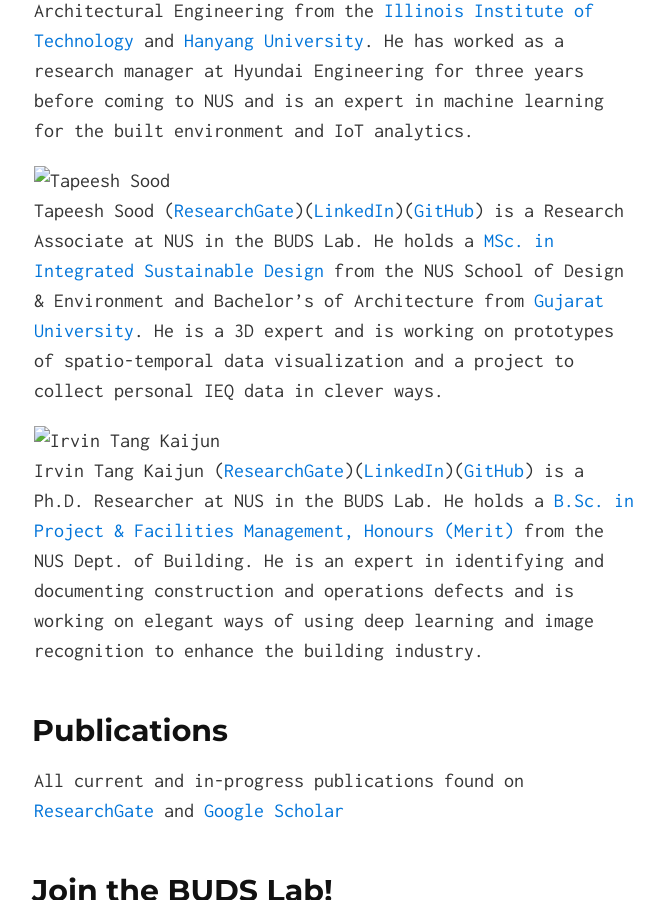
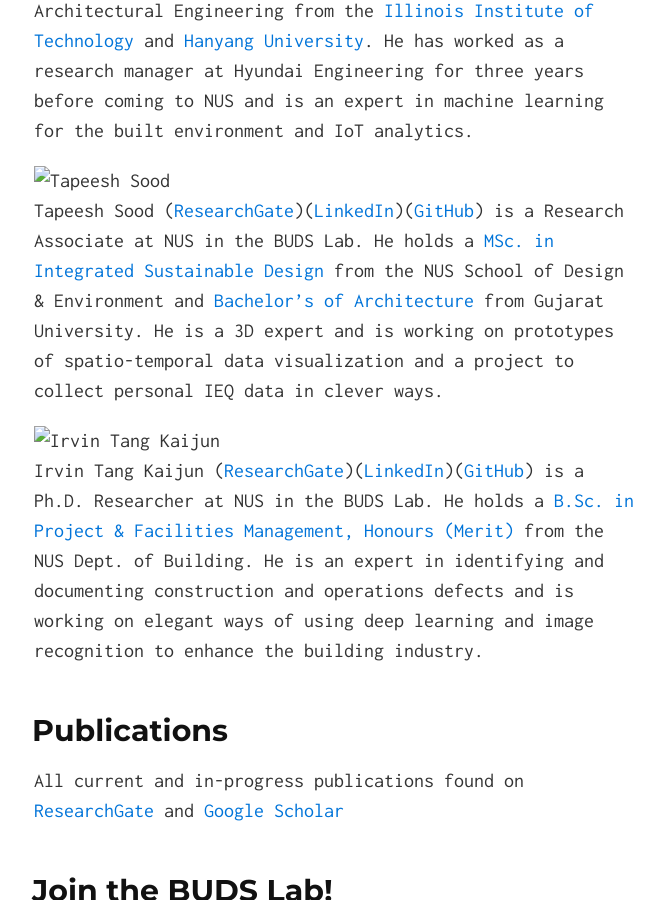
Before and after one commit to buds-lab/buds-lab.github.io, a Jekyll site: the page built from index.md, in a window 1280 px wide and 900 px high, scrolled down 2694 px. Shown: the whole window, without its empty margins (306-970 px from the left). Built offline with Jekyll 4.4.1, drawn with Linux system fonts in a browser that asks for light colours; some of the changed text lies outside the part shown.

Commit message:
clean up affiliations

```diff
--- a/index.md
+++ b/index.md
@@ -28,7 +28,7 @@ BUDS Lab is in the [Dept. of Building](https://nus.edu/2mzJmtt){:target="_blank"
 
 ## People
 ![Clayton Miller](buds-lab.github.io/dr_clayton_miller.png)
-Dr. Clayton Miller ([ResearchGate](http://bit.ly/2nirRMQ){:target="_blank"})([LinkedIn](http://bit.ly/2ncAV9h){:target="_blank"})([GitHub](http://bit.ly/2nsvUoS){:target="_blank"}) is an Asst. Professor at NUS in the BUDS Lab. He was formerly a researcher at the [Future Cities Lab](http://bit.ly/2mWFJih){:target="_blank"} and a fellow at the [Institute of Technology in Architecture](http://www.ita.arch.ethz.ch/){:target="_blank"} at the ETH Z&uuml;rich. He holds a [Doctor of Sciences (Dr. sc. ETH Zurich)](http://bit.ly/2nsD908){:target="_blank"} from the [ETH Z&uuml;rich], an [MSc. (Building)](https://nus.edu/2nsFXuj){:target="_blank"} from the National University of Singapore (NUS), and a [Master's of Architectural Engineering (MAE) and BSc.](http://bit.ly/2mzLhhS){:target="_blank"} from the University of Nebraska. He is the former CTO of Optiras Pte. Ltd, a [Singapore NRF-funded](https://www.nrf.gov.sg/){:target="_blank"} start-up, a former [Fulbright Scholar to Singapore](http://bit.ly/2mfcUKy){:target="_blank"} at NUS and a [Walter Scott Jr. Scholar](http://bit.ly/2mPcei3){:target="_blank"} at UNL.
+Dr. Clayton Miller ([ResearchGate](http://bit.ly/2nirRMQ){:target="_blank"})([LinkedIn](http://bit.ly/2ncAV9h){:target="_blank"})([GitHub](http://bit.ly/2nsvUoS){:target="_blank"}) is an Asst. Professor at NUS in the BUDS Lab. He was formerly a researcher at the [Future Cities Lab](http://bit.ly/2mWFJih){:target="_blank"} and a fellow at the [Institute of Technology in Architecture](http://www.ita.arch.ethz.ch/){:target="_blank"} at the ETH Z&uuml;rich. He holds a [Doctor of Sciences (Dr. sc. ETH Zurich)](http://bit.ly/2nsD908){:target="_blank"} from the ETH Z&uuml;rich, an [MSc. (Building)](https://nus.edu/2nsFXuj){:target="_blank"} from the National University of Singapore (NUS), and a [Master's of Architectural Engineering (MAE) and BSc.](http://bit.ly/2mzLhhS){:target="_blank"} from the University of Nebraska. He is the former CTO of Optiras Pte. Ltd, a [Singapore NRF-funded](https://www.nrf.gov.sg/){:target="_blank"} start-up, a former [Fulbright Scholar to Singapore](http://bit.ly/2mfcUKy){:target="_blank"} at NUS and a [Walter Scott Jr. Scholar](http://bit.ly/2mPcei3){:target="_blank"} at UNL.
 
 ![Dr. Jayashree Chadalawada](buds-lab.github.io/jayashree1.png)
 Dr. Jayashree Chadalawada ([ResearchGate](https://www.researchgate.net/profile/Jayashree_Chadalawada){:target="_blank"})([LinkedIn](https://www.linkedin.com/in/jayashree-chadalawada-b241132b/){:target="_blank"})([GitHub](https://github.com/Jayashreerao){:target="_blank"}) is a Post-Doctoral Researcher at NUS in the BUDS Lab. She holds a [Ph.D. in Hydroinformatics](http://cee.nus.edu.sg/){:target="_blank"} from the NUS Dept. of Civil and Environmental Engineering, a [Master's of Technology (MTech)](http://www.iitb.ac.in/students/en){:target="_blank"} from the Indian Institute of Technology (IIT) Bombay, and a [Bachelor's Degree in Civil Engineering](http://www.gct.ac.in/){:target="_blank"} from the Government College of Technology, Coimbatore. Dr. Chadalwada is an informatics expert that is working on measuring the impact of social behavioral change on building performance.
@@ -37,7 +37,7 @@ Dr. Jayashree Chadalawada ([ResearchGate](https://www.researchgate.net/profile/J
 Dongkyu Lee ([ResearchGate](https://www.researchgate.net/profile/Dongkyu_Lee10){:target="_blank"})([LinkedIn](https://www.linkedin.com/in/dongkyu-lee-5ba66764/){:target="_blank"})([GitHub](https://github.com/Kyu2){:target="_blank"}) is a Research Associate and Ph.D. candidate at NUS in the BUDS Lab. He holds a [MSc. in Machine Learning](https://ee.kaist.ac.kr/?language=en){:target="_blank"} from the Korea Advanced Institute of Science and Technology (KAIST), a [MSc. in Environmental Engineering and Sustainable Development](http://www.imperial.ac.uk/civil-engineering/prospective-students/postgraduate-taught-admissions/environmental-engineering-cluster/msc-environmental-engineering/){:target="_blank"} from Imperial College London, and a dual Bachelor's Degree in Architectural Engineering from the [Illinois Institute of Technology](https://engineering.iit.edu/programs/undergraduate/bachelor-science-architectural-engineering){:target="_blank"} and [Hanyang University](http://www.hanyang.ac.kr/web/eng/e1012){:target="_blank"}. He has worked as a research manager at Hyundai Engineering for three years before coming to NUS and is an expert in machine learning for the built environment and IoT analytics.
 
 ![Tapeesh Sood](buds-lab.github.io/tapeesh.png)
-Tapeesh Sood ([ResearchGate](https://www.researchgate.net/profile/Tapeesh_Sood){:target="_blank"})([LinkedIn](https://www.linkedin.com/in/tapeeshsood/){:target="_blank"})([GitHub](https://github.com/tapeesh){:target="_blank"}) is a Research Associate at NUS in the BUDS Lab. He holds a [MSc. in Integrated Sustainable Design](http://www.nus.edu.sg/nusbulletin/school-of-design-and-environment/graduate-education/coursework-programmes/degree-requirements/master-of-science-in-integrated-sustainable-design/){:target="_blank"} from the NUS School of Design & Environment and Bachelor's of Architecture from [Gujarat University](http://www.gujaratuniversity.ac.in/web/){:target="_blank"}. He is a 3D expert and is working on prototypes of spatio-temporal data visualization and a project to collect personal IEQ data in clever ways.
+Tapeesh Sood ([ResearchGate](https://www.researchgate.net/profile/Tapeesh_Sood){:target="_blank"})([LinkedIn](https://www.linkedin.com/in/tapeeshsood/){:target="_blank"})([GitHub](https://github.com/tapeesh){:target="_blank"}) is a Research Associate at NUS in the BUDS Lab. He holds a [MSc. in Integrated Sustainable Design](http://www.nus.edu.sg/nusbulletin/school-of-design-and-environment/graduate-education/coursework-programmes/degree-requirements/master-of-science-in-integrated-sustainable-design/){:target="_blank"} from the NUS School of Design & Environment and [Bachelor's of Architecture](http://www.gujaratuniversity.ac.in/web/){:target="_blank"} from Gujarat University. He is a 3D expert and is working on prototypes of spatio-temporal data visualization and a project to collect personal IEQ data in clever ways.
 
 ![Irvin Tang Kaijun](buds-lab.github.io/irvin1.png)
 Irvin Tang Kaijun ([ResearchGate](https://www.researchgate.net/profile/Irvin_Tang){:target="_blank"})([LinkedIn](https://www.linkedin.com/in/irvintang/){:target="_blank"})([GitHub](https://github.com/irrhuh){:target="_blank"}) is a Ph.D. Researcher at NUS in the BUDS Lab. He holds a [B.Sc. in Project & Facilities Management, Honours (Merit)](http://www.bdg.nus.edu.sg/undergraduate/PFM-curriculum.html){:target="_blank"} from the NUS Dept. of Building. He is an expert in identifying and documenting construction and operations defects and is working on elegant ways of using deep learning and image recognition to enhance the building industry.
```
